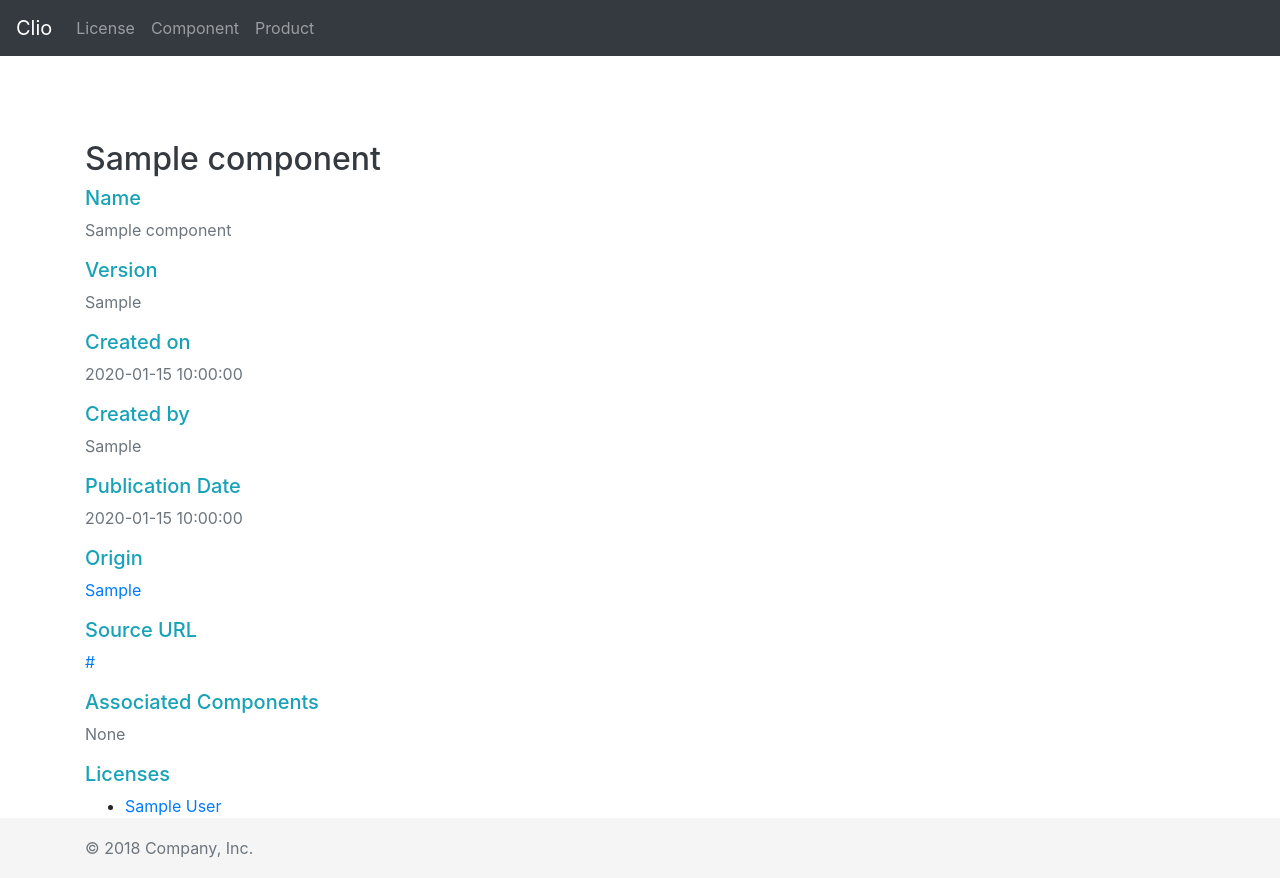
After one commit to eellak/clio, a Flask app: page /component/1 in a window 1280 px wide. The commit adds this page. Run offline with Flask 2, Linux system fonts and the light colour scheme; tables that the repository leaves empty hold one stand-in row (values such as "Sample post"); some libraries are stand-ins or nearby versions.

Commit message:
update license, component and product page

```diff
--- a/src/app.py
+++ b/src/app.py
@@ -37,6 +37,24 @@
     return render_template('product.html', products=products)
 
 
+@app.route('/license/<int:id>')
+def license_info(id):
+    license = License.query.filter_by(id=id).first()
+    return render_template('license-info.html', license=license)
+
+
+@app.route('/component/<int:id>')
+def component_info(id):
+    component = Component.query.filter_by(id=id).first()
+    return render_template('component-info.html', component=component)
+
+
+@app.route('/product/<int:id>')
+def product_info(id):
+    product = Product.query.filter_by(id=id).first()
+    return render_template('product-info.html', product=product)
+
+
 @app.errorhandler(404)
 def not_found_error(error):
     return render_template('404.html'), 404
@@ -49,4 +67,4 @@
 
 
 if __name__ == "__main__":
-    app.run()
+    app.run(host='0.0.0.0')
--- a/src/models.py
+++ b/src/models.py
@@ -84,10 +84,6 @@
 
     # External Links
     ext_link = db.Column(db.String(128))
-
-    # Created on
-    created_on = db.Column(db.DateTime, default=db.func.current_timestamp(),
-                           nullable=False)
 
     # Licenses
     licenses = db.relationship("License", secondary="licenses",
--- /dev/null
+++ b/src/templates/component-info.html
@@ -0,0 +1,42 @@
+{% extends "base.html" %}
+
+{% block content %}
+
+<div class="container">
+    <h2 class="text-dark"> {{ component.name }} </h2>
+    <h5 class="text-info">Name</h5>
+    <p class="text-secondary"> {{ component.name }} </p>
+    <h5 class="text-info">Version</h5>
+    <p class="text-secondary"> {{ component.version }} </p>
+    <h5 class="text-info">Created on</h5>
+    <p class="text-secondary"> {{ component.created_on }} </p>
+    <h5 class="text-info">Created by</h5>
+    <p class="text-secondary"> {{ component.created_by }} </p>
+    <h5 class="text-info">Publication Date</h5>
+    <p class="text-secondary"> {{ component.pub_date }} </p>
+    <h5 class="text-info">Origin</h5>
+    <p class="text-secondary"> <a href={{ component.origin or '#' }}>{{ component.origin }} </a></p>
+    <h5 class="text-info">Source URL</h5>
+    <p class="text-secondary"><a href={{ component.source_url  or '#' }}> {{ component.source_url }} </a></p>
+    <h5 class="text-info">Associated Components</h5>
+    {% if component.components.count() > 0 %}
+	<ul>
+	{% for c in component.components %}
+	    <li><p class="text-secondary"><a href={{ url_for('component_info', id=c.id) }}> {{ c.name }} </a></p></li>
+	{% endfor %}
+        </ul>
+    {% else %}
+        <p class="text-secondary">None</p>
+    {% endif %}
+    <h5 class="text-info">Licenses</h5>
+    {% if component.licenses.count() > 0 %}
+        <ul>
+	{% for license in component.licenses %}
+	    <li><p class="text-secondary"><a href={{ url_for('license_info', id=license.id) }}> {{ license.full_name }} </a></p></li>
+	{% endfor %}
+	</ul>
+    {% else %}
+	<p class="text-secondary">None</p>
+    {% endif %}
+</div>
+{% endblock %}
```
Also changed, not shown: src/templates/component.html (+6 -6 lines), src/templates/license-info.html (added, +16 -0 lines), src/templates/license.html (+6 -7 lines), src/templates/product-info.html (added, +34 -0 lines), src/templates/product.html (+6 -6 lines).
